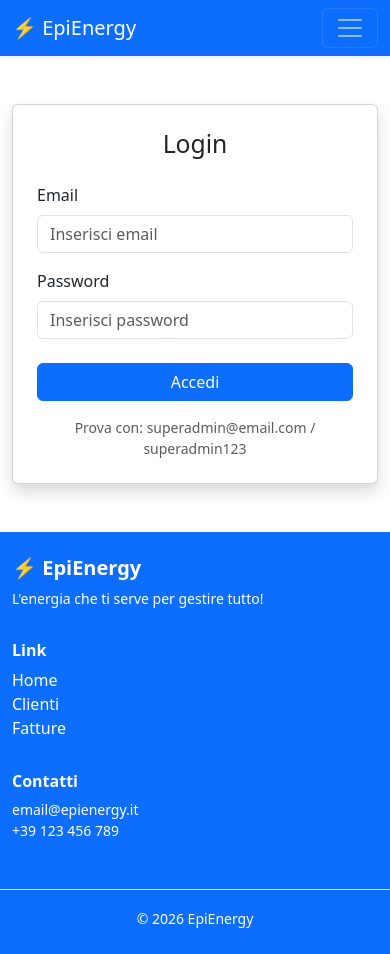
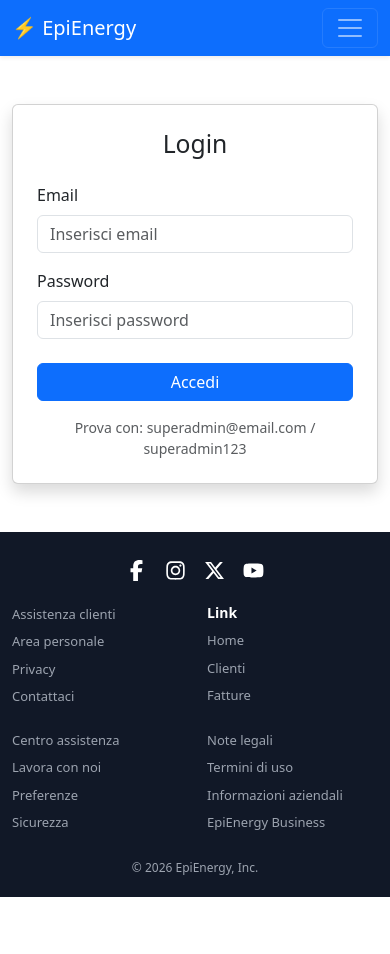
Before and after one commit to Samuel-Valentini/buildweek-frontend, a React (Vite) app: page /login in a window 390 px wide. After the commit the page ends 897 px from the top, so only its background shows below. Built offline with nearby package versions, Linux system fonts and the light colour scheme.

Commit message:
sistemate page fatture e cliente

```diff
--- a/package.json
+++ b/package.json
@@ -15,6 +15,7 @@
     "react": "^19.2.0",
     "react-bootstrap": "^2.10.10",
     "react-dom": "^19.2.0",
+    "react-icons": "^5.6.0",
     "react-redux": "^9.2.0",
     "react-router-dom": "^7.13.0",
     "redux-persist": "^6.0.0"
--- a/src/App.css
+++ b/src/App.css
@@ -0,0 +1,90 @@
+.cliente-card-title {
+  min-height: 48px;
+  line-height: 24px;
+
+  display: -webkit-box;
+  -webkit-line-clamp: 2;
+  -webkit-box-orient: vertical;
+
+  overflow: hidden;
+}
+
+.footer-custom {
+  background-color: #111827;
+  color: #9ca3af;
+  padding: 34px 0 24px;
+  font-size: 14px;
+}
+
+.footer-social {
+  display: flex;
+  gap: 18px;
+  align-items: center;
+}
+
+.footer-social-icon {
+  color: white;
+  font-size: 22px;
+  cursor: default;
+}
+
+.footer-title {
+  color: white;
+  font-size: 14px;
+  font-weight: 700;
+  margin-bottom: 10px;
+}
+
+.footer-link {
+  display: block;
+  margin-bottom: 10px;
+  color: #9ca3af;
+  font-size: 14px;
+  cursor: default;
+}
+
+.footer-link-clickable {
+  text-decoration: none;
+  cursor: pointer;
+}
+
+.footer-link-clickable:hover {
+  color: white;
+  text-decoration: underline;
+}
+
+.footer-copy {
+  color: #9ca3af;
+  font-size: 12px;
+  margin-top: 22px;
+}
+
+/* Mobile */
+@media (max-width: 767px) {
+  .footer-custom {
+    padding: 28px 0 20px;
+  }
+
+  .footer-social {
+    justify-content: center;
+    margin-bottom: 22px;
+  }
+
+  .footer-social-icon {
+    font-size: 21px;
+  }
+
+  .footer-title {
+    font-size: 14px;
+  }
+
+  .footer-link {
+    font-size: 13px;
+    margin-bottom: 8px;
+  }
+
+  .footer-copy {
+    text-align: center;
+    margin-top: 18px;
+  }
+}
--- a/src/components/Clienti.jsx
+++ b/src/components/Clienti.jsx
@@ -1,5 +1,5 @@
 import { useEffect, useState } from "react"
-import { Alert, Container, Row, Col, Spinner } from "react-bootstrap"
+import { Alert, Button, Container, Row, Col, Spinner } from "react-bootstrap"
 import { getAuthHeader } from "../api/authApi"
 import ClienteCard from "./ClientiCard"
 
@@ -8,13 +8,13 @@ function Clienti() {
   const [loading, setLoading] = useState(true)
   const [errore, setErrore] = useState("")
 
-  useEffect(() => {
   const caricaClienti = async () => {
     setLoading(true)
     setErrore("")
 
     try {
       const response = await fetch("/api/clienti?page=0&size=30&sortBy=ragioneSociale", {
+        method: "GET",
         headers: {
           Authorization: getAuthHeader(),
         },
@@ -23,33 +23,54 @@ function Clienti() {
       const data = await response.json().catch(() => null)
 
       if (!response.ok) {
+        if (response.status === 401 || response.status === 403) {
+          throw new Error("Non sei autorizzato. Fai il login.")
+        }
+
+        if (response.status >= 500) {
+          throw new Error("Errore del server. Riprova più tardi.")
+        }
+
         throw new Error(data?.message || "Errore durante il caricamento dei clienti")
       }
 
       setClienti(data.content || [])
     } catch (error) {
+      if (error.message === "Failed to fetch") {
+        setErrore("Server non raggiungibile. Riprova più tardi.")
+      } else {
         setErrore(error.message)
+      }
+
+      setClienti([])
     } finally {
       setLoading(false)
     }
   }
 
+  useEffect(() => {
     caricaClienti()
   }, [])
 
   return (
     <Container className="py-5">
-      <Row className="mb-4">
-        <Col>
-          <h1 className="fw-bold text-primary">Clienti</h1>
-        </Col>
-      </Row>
+      <div className="d-flex justify-content-between align-items-center mb-4">
+        <div>
+          <h1 className="mb-1 text-primary fw-bold">Clienti</h1>
+          <p className="text-muted mb-0">Lista di tutti i clienti</p>
+        </div>
+
+        <Button variant="primary" onClick={caricaClienti}>
+          Aggiorna
+        </Button>
+      </div>
 
       {errore && <Alert variant="danger">{errore}</Alert>}
 
       {loading ? (
-        <div className="text-center">
-          <Spinner />
+        <div className="text-center py-5">
+          <Spinner animation="border" />
+          <p className="mt-3">Caricamento clienti...</p>
         </div>
       ) : clienti.length === 0 ? (
         <Alert variant="info">Nessun cliente trovato.</Alert>
--- a/src/components/ClientiCard.jsx
+++ b/src/components/ClientiCard.jsx
@@ -6,7 +6,7 @@ function ClienteCard({ cliente }) {
     <Card className="h-100 shadow-sm border-0">
       <Card.Body>
         <div className="d-flex justify-content-between align-items-start mb-2">
-          <Card.Title className="fw-bold text-primary mb-0">{cliente.ragioneSociale}</Card.Title>
+          <Card.Title className="fw-bold text-primary mb-0 cliente-card-title">{cliente.ragioneSociale}</Card.Title>
 
           <Badge bg="warning" text="dark">
             {cliente.tipoCliente}
--- a/src/components/Footer.jsx
+++ b/src/components/Footer.jsx
@@ -1,38 +1,58 @@
+import { Link } from "react-router-dom"
 import { Container, Row, Col } from "react-bootstrap"
+import { FaFacebookF, FaInstagram, FaXTwitter, FaYoutube } from "react-icons/fa6"
 
-const Footer = () => {
+function Footer() {
   return (
-    <footer className="bg-primary text-white mt-auto py-4">
+    <footer className="footer-custom mt-auto">
       <Container>
-        <Row className="mb-3">
-          <Col xs={12} md={4} className="mb-3">
-            <h5 className="fw-bold">⚡ EpiEnergy</h5>
-            <p className="small">L'energia che ti serve per gestire tutto! </p>
+        <div className="footer-social mb-4">
+          <FaFacebookF className="footer-social-icon" />
+          <FaInstagram className="footer-social-icon" />
+          <FaXTwitter className="footer-social-icon" />
+          <FaYoutube className="footer-social-icon" />
+        </div>
+
+        <Row className="gy-3">
+          <Col xs={6} md={3}>
+            <p className="footer-link">Assistenza clienti</p>
+            <p className="footer-link">Area personale</p>
+            <p className="footer-link">Privacy</p>
+            <p className="footer-link">Contattaci</p>
           </Col>
 
-          <Col xs={12} md={4} className="mb-3">
-            <h6 className="fw-semibold">Link</h6>
-            <ul className="list-unstyled">
-              <li>Home</li>
-              <li>Clienti</li>
-              <li>Fatture</li>
-            </ul>
+          <Col xs={6} md={3}>
+            <h6 className="footer-title">Link</h6>
+
+            <Link className="footer-link footer-link-clickable" to="/">
+              Home
+            </Link>
+
+            <Link className="footer-link footer-link-clickable" to="/clienti">
+              Clienti
+            </Link>
+
+            <Link className="footer-link footer-link-clickable" to="/fatture">
+              Fatture
+            </Link>
           </Col>
 
-          <Col xs={12} md={4} className="mb-3">
-            <h6 className="fw-semibold">Contatti</h6>
-            <p className="small">
-              email@epienergy.it <br />
-              +39 123 456 789
-            </p>
+          <Col xs={6} md={3}>
+            <p className="footer-link">Centro assistenza</p>
+            <p className="footer-link">Lavora con noi</p>
+            <p className="footer-link">Preferenze</p>
+            <p className="footer-link">Sicurezza</p>
+          </Col>
+
+          <Col xs={6} md={3}>
+            <p className="footer-link">Note legali</p>
+            <p className="footer-link">Termini di uso</p>
+            <p className="footer-link">Informazioni aziendali</p>
+            <p className="footer-link">EpiEnergy Business</p>
           </Col>
         </Row>
 
-        <Row>
-          <Col className="text-center border-top pt-3">
-            <small>© 2026 EpiEnergy</small>
-          </Col>
-        </Row>
+        <p className="footer-copy mb-0">© 2026 EpiEnergy, Inc.</p>
       </Container>
     </footer>
   )
```
Also changed, not shown: 1 other file (tests, documents, lock files or other folders). Lines whose indentation alone changed are shown as unchanged.
